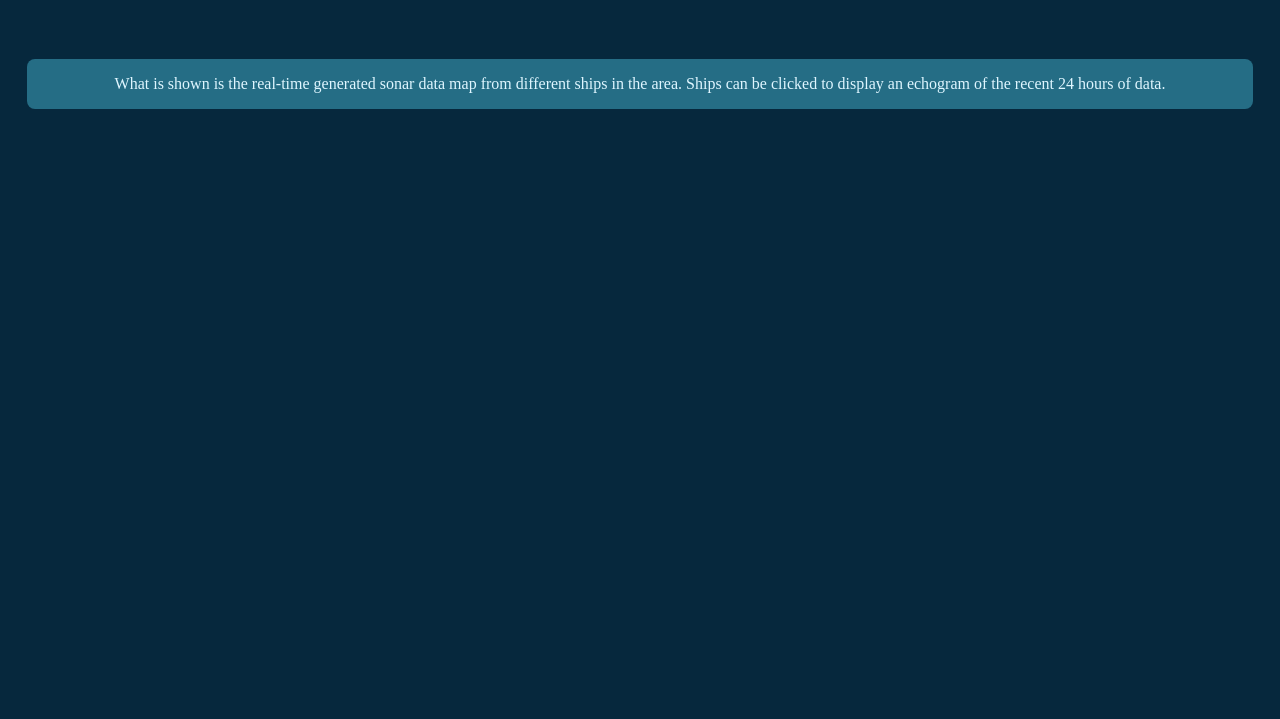
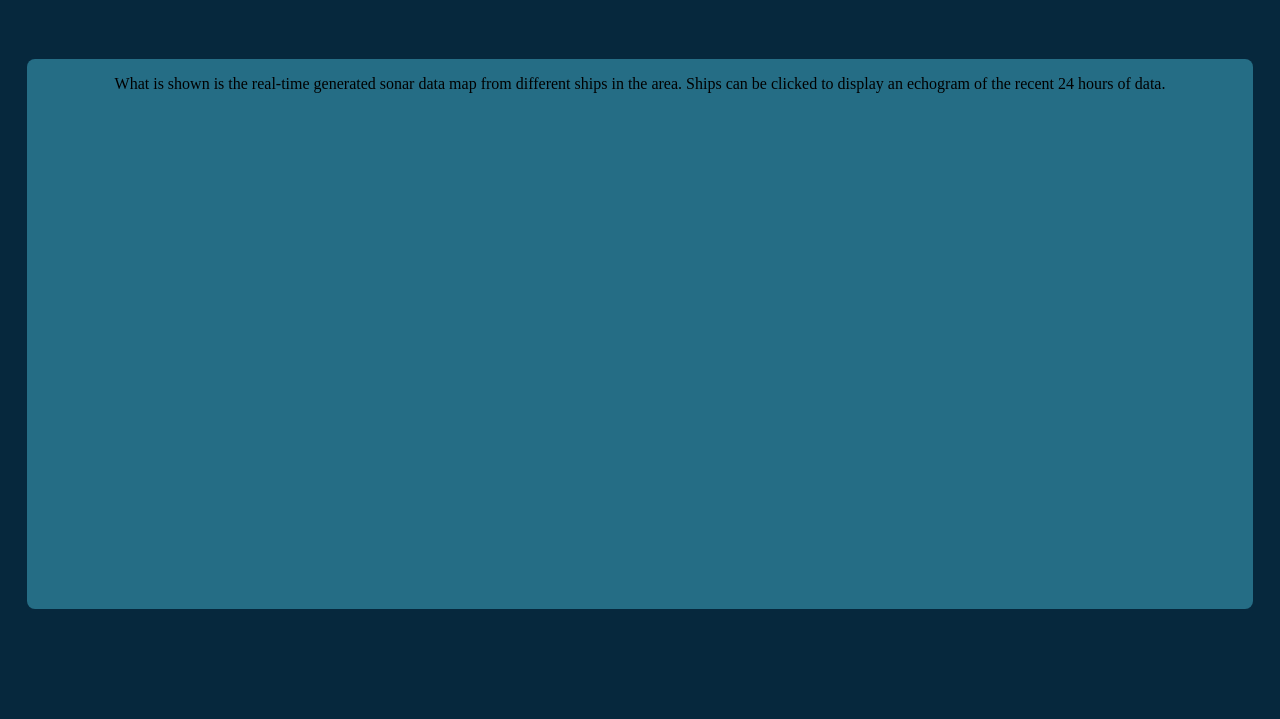
Before and after one commit to Kazuohz/OceanSonarMapApp, a plain HTML site: page index.html in a window 1280 px wide. Shown: the part 81-800 px from the top of the page. Drawn offline with nearby package versions, Linux system fonts and the light colour scheme; no server answers.

Commit message:
Update styles.css
Updated with maplibre-gl styling information.

```diff
--- a/styles.css
+++ b/styles.css
@@ -3,7 +3,6 @@ body {
     flex-direction: column;
     align-items: center;
     background-color: #06283D;
-    color: #DFF6FF;
 }
 
 header, main {
@@ -20,3 +19,8 @@ main {
     background-color: #256D85;
     margin: 20px;
 }
+
+#map {
+    height: 500px;
+    width: 700px;
+}
```
